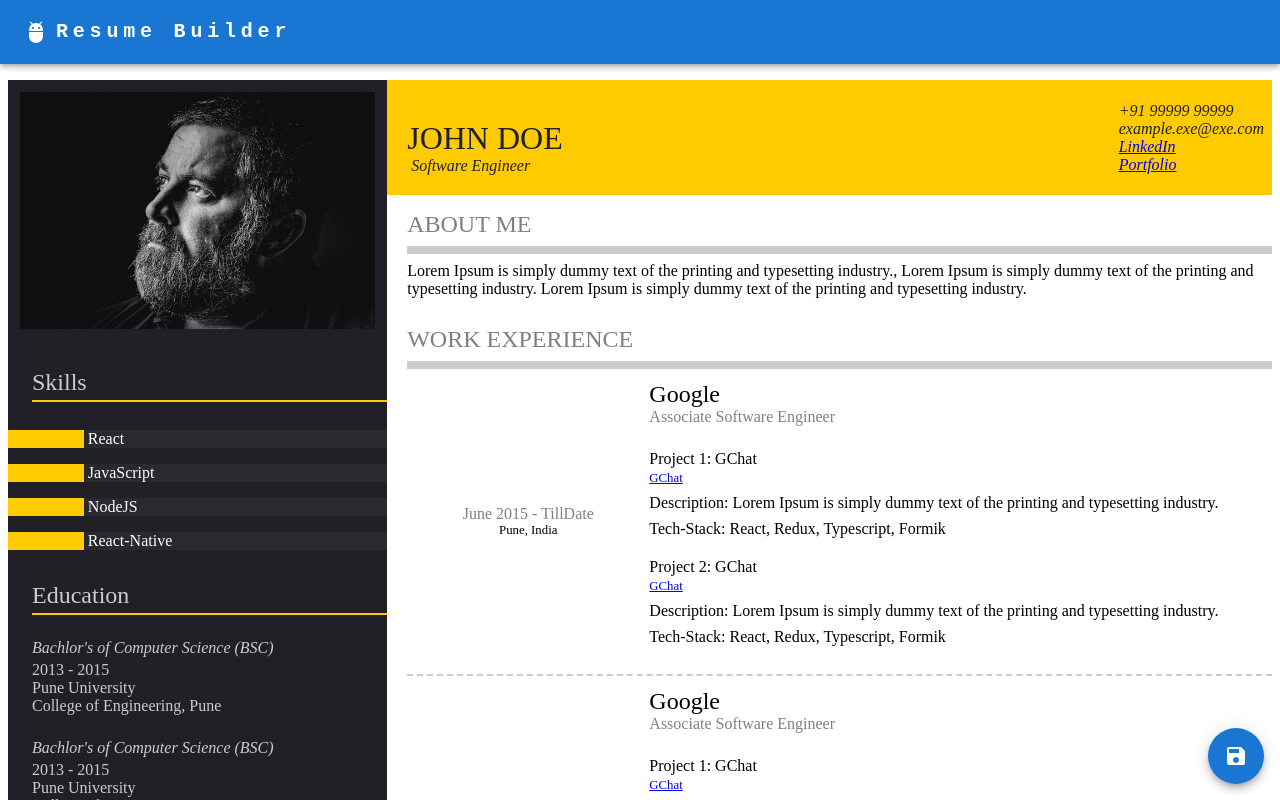
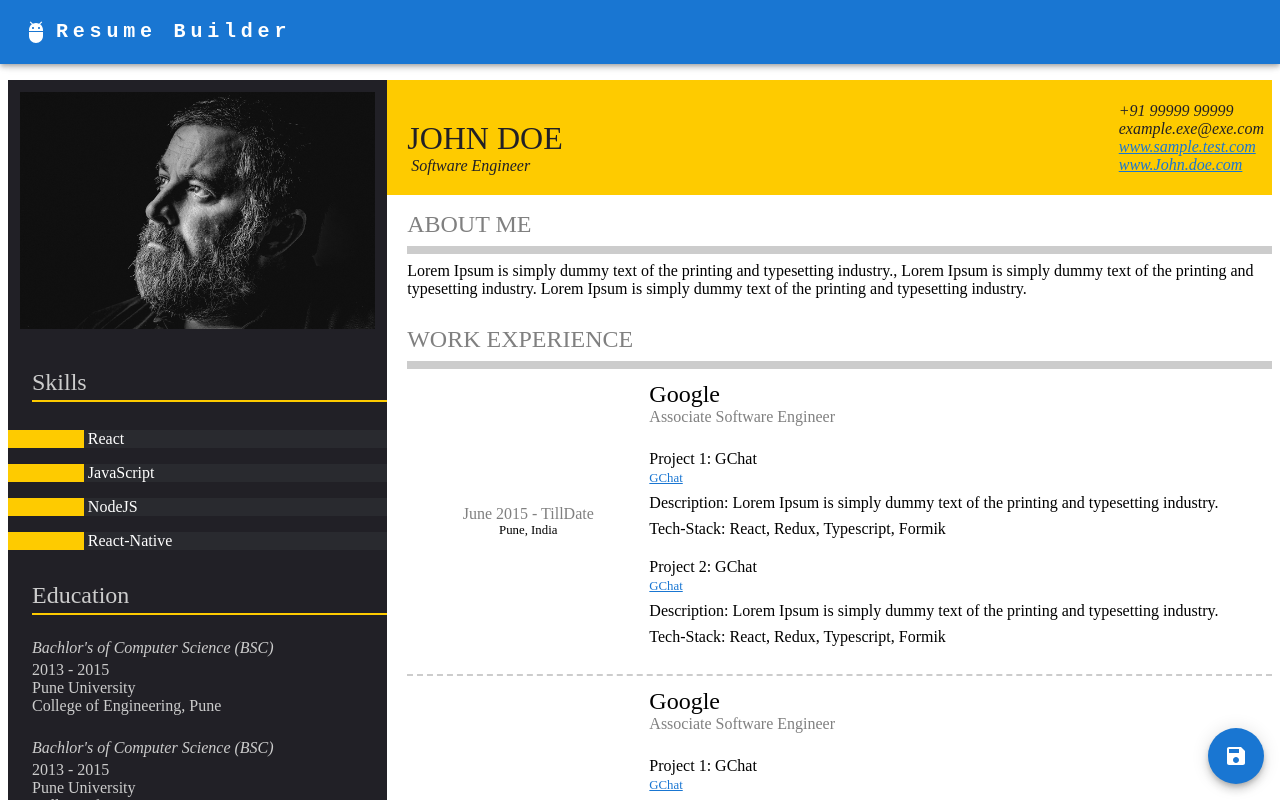
Before and after one commit to abhilash4384/resume-builder, a React (Vite) app: page /preview in a window 1280 px wide. Shown: the top 800 px of the page. Built offline with nearby package versions, Linux system fonts and the light colour scheme; a web font is replaced by a local one.

Commit message:
Fix: anchor tag issue fixes and much more

```diff
--- a/src/pages/resume-form/user-details-form.tsx
+++ b/src/pages/resume-form/user-details-form.tsx
@@ -9,7 +9,7 @@ import userValidationSchema from '../../schemas/user-details.schema';
 import { userDetailsAtomState } from '../../store/app-atoms';
 import { IFormFields, IUserFields } from '../../types/resume-model';
 
-const userDetailsFormFields: IFormFields[] = [
+const USER_DETAILS_FORM_FIELDS: IFormFields[] = [
   { fieldLable: 'Name', fieldName: 'name' },
   { fieldLable: 'Title', fieldName: 'title' },
   {
@@ -36,7 +36,7 @@ const userDetailsFormFields: IFormFields[] = [
     optionalErrorFieldName: 'linked_in_profile',
   },
   {
-    fieldLable: 'Portfolio Link',
+    fieldLable: 'Github Portfolio',
     fieldName: 'personal_details.portfolio_link',
     optionalErrorFieldName: 'portfolio_link',
   },
@@ -82,7 +82,7 @@ const UserDetailsForm = ({ setExpanded }: { setExpanded: any }) => {
       </Grid>
       <form onSubmit={handleSubmit(onSubmit)}>
         <Grid container spacing={2} className="row-center">
-          {userDetailsFormFields.map((field) => (
+          {USER_DETAILS_FORM_FIELDS.map((field) => (
             <Grid
               key={field.fieldName}
               item
--- a/src/pages/resume/large-sidebar.tsx
+++ b/src/pages/resume/large-sidebar.tsx
@@ -22,14 +22,16 @@ const LargeSidebar = ({ data }: { data: IResume }) => {
             </p>
             <p className="text-primary text-italic  ml-6">
               <a href={data.personal_details.linked_in_profile} target="_blank">
-                {' '}
-                LinkedIn{' '}
+                {data.personal_details.linked_in_profile.replace(
+                  'https://',
+                  ''
+                )}
               </a>
             </p>
             {data?.personal_details?.portfolio_link && (
               <p className="text-primary text-italic  ml-6">
                 <a href={data.personal_details.portfolio_link} target="_blank">
-                  Portfolio{' '}
+                  {data.personal_details.portfolio_link.replace('https://', '')}
                 </a>
               </p>
             )}
--- a/src/scss/root.scss
+++ b/src/scss/root.scss
@@ -7,6 +7,7 @@ $white: #ffffff;
 $black: #000000;
 $grey: #808080;
 $error: rgb(211, 47, 47);
+$material-blue: #1976d2;
 
 $colors: (
   primary: #212026,
@@ -16,6 +17,7 @@ $colors: (
   white: #ffffff,
   black: #000000,
   grey: #808080,
+  material-blue: #1976d2,
   error: rgb(211, 47, 47),
 );
 
@@ -154,3 +156,7 @@ $size-15: 10rem;
     color: $value;
   }
 }
+
+a {
+  color: $material-blue;
+}
```
Also changed, not shown: 1 other file (tests, documents, lock files or other folders).
